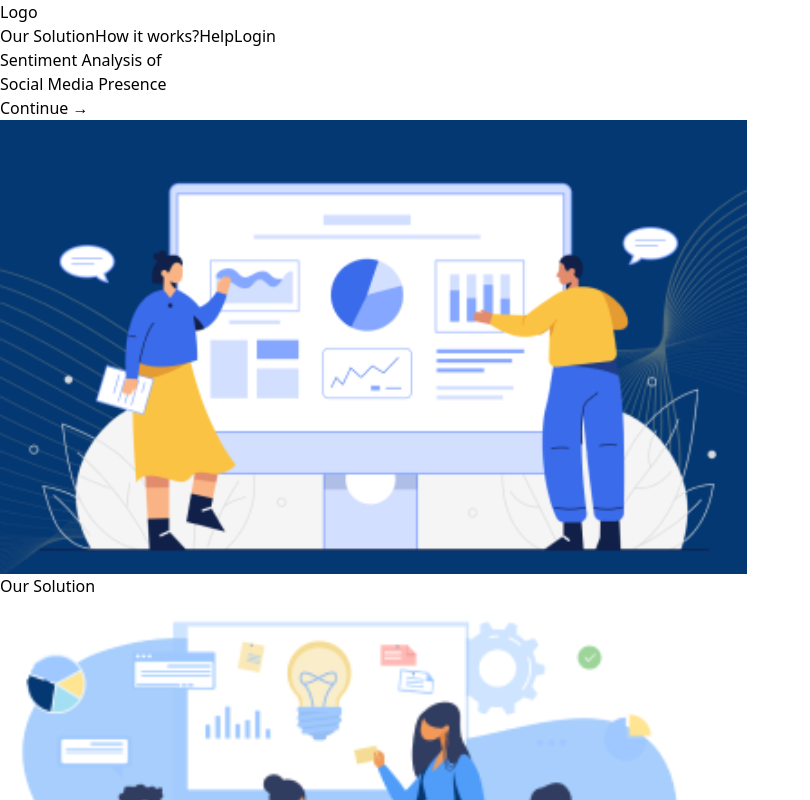
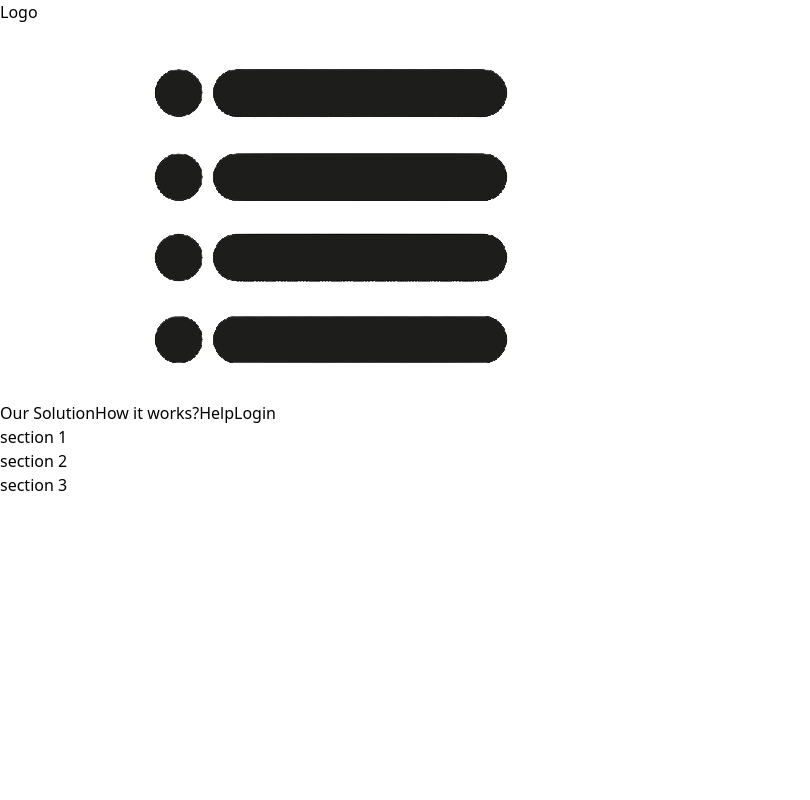
Before and after one commit to Shreya-Jash/Emotune-, a React (Vite) app: page /dashboard in a window 1280 px wide. Shown: the top 800 px of the page, without its empty margins (0-810 px from the left). Built offline with nearby package versions, Linux system fonts and the light colour scheme.

Commit message:
feat: dashboard made

```diff
--- a/src/App.jsx
+++ b/src/App.jsx
@@ -1,9 +1,16 @@
+import Dashboard from "./pages/Dashboard";
 import Home from "./pages/Home";
+import { BrowserRouter as Router, Route, Routes } from "react-router-dom";
 
 export default function App() {
   return (
-    <div>
-      <Home />
-    </div>
-  )
+    <Router>
+      <div>
+        <Routes>
+          <Route exact path="/" Component={Home} />
+          <Route path="/dashboard" Component={Dashboard} />
+        </Routes>
+      </div>
+    </Router>
+  );
 }
--- a/src/components/Hero.jsx
+++ b/src/components/Hero.jsx
@@ -1,5 +1,6 @@
 import Navbar from './Navbar'
 import heroAs from "../assets/heroAs.svg"
+import { Link } from 'react-router-dom'
 
 export default function Hero() {
   return (
@@ -9,7 +10,7 @@ export default function Hero() {
             <div className='md:w-1/2 mt-20'>
                 <h1 className='text-3xl lg:text-5xl font-bold'>Sentiment Analysis of </h1>
                 <h1 className='text-2xl lg:text-4xl font-bold pt-2 text-[#EAA41D]'>Social Media Presence</h1>
-                <button className='bg-[#EAA41D] w-32 h-10 rounded-2xl flex justify-center text-center text-[#043873] font-semibold mt-6 text-xl'>Continue →</button>
+                <Link to="/dashboard"><button className='bg-[#EAA41D] w-32 h-10 rounded-2xl flex justify-center text-center text-[#043873] font-semibold mt-6 text-xl'>Continue →</button></Link>
             </div>
             <div className='md:w-1/2'>
                 <img src={heroAs} className='' />
--- a/src/components/Navbar.jsx
+++ b/src/components/Navbar.jsx
@@ -3,9 +3,15 @@ import { useState } from "react";
 import { createPortal } from "react-dom";
 import { Link } from "react-scroll";
 // import { NavLink } from "react-router-dom";
-// import Hamburger from "../assets/hamburger.png";
+import Hamburger from "../assets/hamburger.png";
 
 export default function Navbar() {
+  //mobile view
+  const [isMobile, setIsMobile]= useState(false)
+
+  const handleClick = () => {
+    setIsMobile(false);
+  }
 
   //Login Modal
   const [modalOpen, setModalOpen] = useState(false);
@@ -17,7 +23,11 @@ export default function Navbar() {
   return (
     <div className="flex justify-between text-white text-xl">
       <Link to="hero" smooth={true}>Logo</Link>
-      <div className="flex justify-between">
+
+      <div className="md:hidden flex justify-center items-center" onClick={() => setIsMobile(true)}>
+        <img src={Hamburger} className=" h-7 overflow-hidden" />
+      </div>
+      <div className="hidden md:flex justify-between cursor-pointer">
         <Link to="oursol" smooth={true} className="mr-10">Our Solution</Link>
         <Link to="working" smooth={true} className="mr-10">How it works?</Link>
         <Link to="contact" smooth={true} className="mr-10">Help</Link>
--- /dev/null
+++ b/src/pages/Dashboard.jsx
@@ -0,0 +1,19 @@
+import Navbar from "../components/Navbar";
+
+export default function Dashboard() {
+  return (
+    <div className="">
+      <div className="bg-[#043873] h-[50px]  px-6 lg:px-44 pt-2">
+        <Navbar />
+      </div>
+      <div className="flex justify-between">
+        <div className="w-[20%]">section 1</div>
+        <div className="w-[50%]">
+          section 2
+          <div></div>
+        </div>
+        <div className="w-[35%]">section 3</div>
+      </div>
+    </div>
+  );
+}
```
